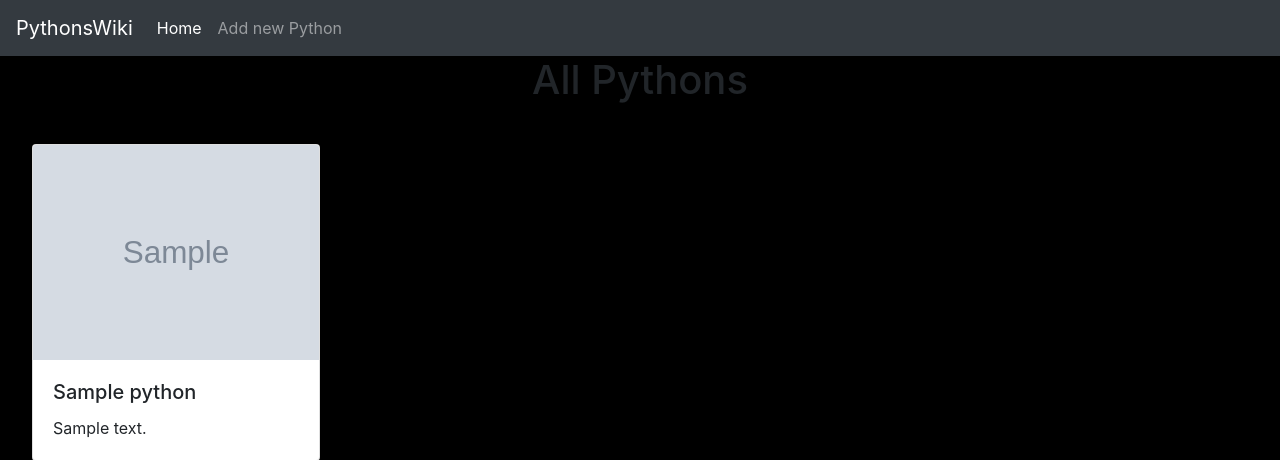
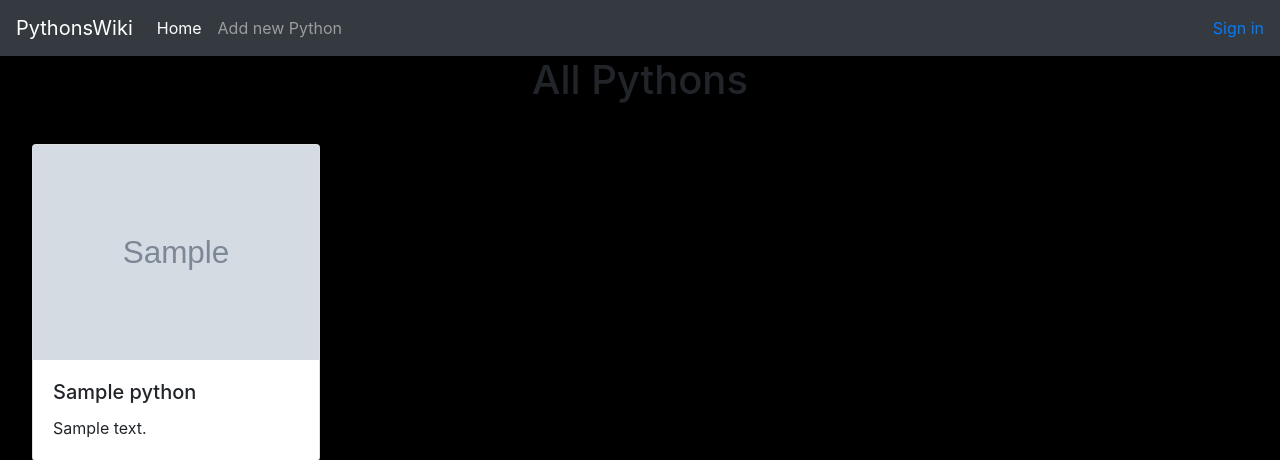
Before and after one commit to BoyanPeychinov/python_web_framework, a Django app: page / in a window 1280 px wide. Shown: the top 460 px of the page. Run offline with Django 3.2, Linux system fonts and the light colour scheme; tables that the repository leaves empty hold one stand-in row (values such as "Sample post"); grey boxes marked "Sample" are stand-in pictures; some libraries are stand-ins or nearby versions.

Commit message:
Authentication lab - create user, added sign up, sign in, sign out funcs, use of groups

```diff
--- a/02_templates_advanced/templates_advanced-recources/templates_advanced/templates/common/header.html
+++ b/02_templates_advanced/templates_advanced-recources/templates_advanced/templates/common/header.html
@@ -14,4 +14,12 @@
             </li>
         </ul>
     </div>
+    <div>
+        {% if request.user.is_authenticated %}
+            <p>Hello, {{ request.user }}</p>
+            <a href="{% url 'sign out' %}">Sign out</a>
+        {% else %}
+            <a href="{% url 'sign in' %}">Sign in</a>
+        {% endif %}
+    </div>
 </nav>
--- a/02_templates_advanced/templates_advanced-recources/templates_advanced/templates_advanced/pythons_app/urls.py
+++ b/02_templates_advanced/templates_advanced-recources/templates_advanced/templates_advanced/pythons_app/urls.py
@@ -3,5 +3,7 @@
 
 urlpatterns = [
     path('', views.index, name="index"),
-    path('create/', views.create, name="create")
+    path('create/', views.create, name="create"),
+    path('sign-in/', views.sign_in, name='sign in'),
+    path('sign-out/', views.sign_out, name='sign out'),
 ]
--- a/02_templates_advanced/templates_advanced-recources/templates_advanced/templates_advanced/pythons_app/views.py
+++ b/02_templates_advanced/templates_advanced-recources/templates_advanced/templates_advanced/pythons_app/views.py
@@ -1,14 +1,31 @@
+from django.contrib.auth import authenticate, login, logout
+from django.contrib.auth.decorators import login_required
 from django.shortcuts import render, redirect
+from django.urls import reverse, reverse_lazy
+
 from .forms import PythonCreateForm
 from .models import Python
+from ..core.decorators import any_groups_required
 
 
-# Create your views here.
+def sign_in(request):
+    user = authenticate(username='Boyan', password='167943')
+    login(request, user)
+    return redirect('index')
+
+
+def sign_out(request):
+    logout(request)
+    return redirect('index')
+
+
 def index(req):
     pythons = Python.objects.all()
     return render(req, 'index.html', {'pythons': pythons})
 
 
+# @login_required(login_url=reverse_lazy('sign in'))
+@any_groups_required(groups=['User'])
 def create(request):
     if request.method == 'GET':
         form = PythonCreateForm()
```
Also changed, not shown: 1 other file.
